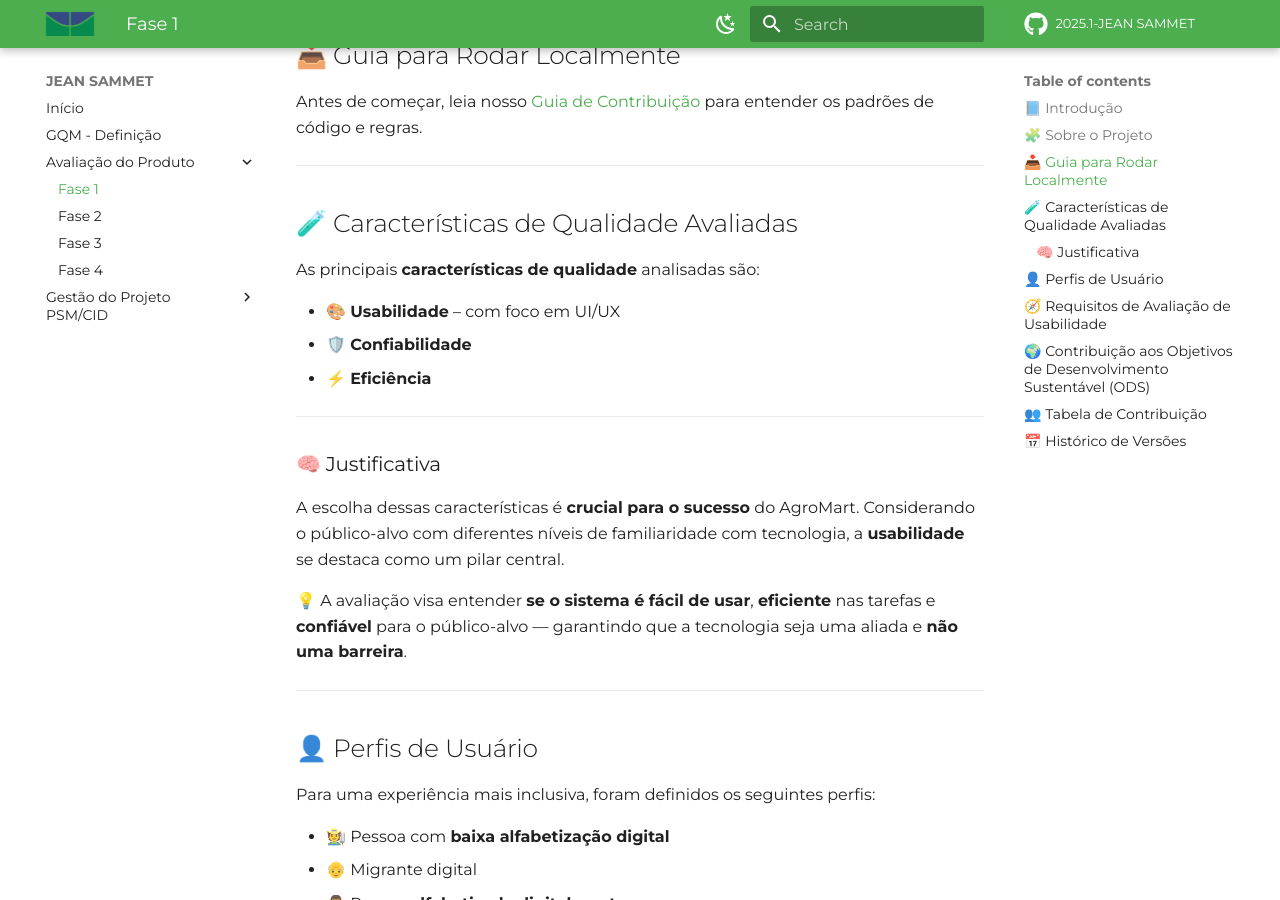
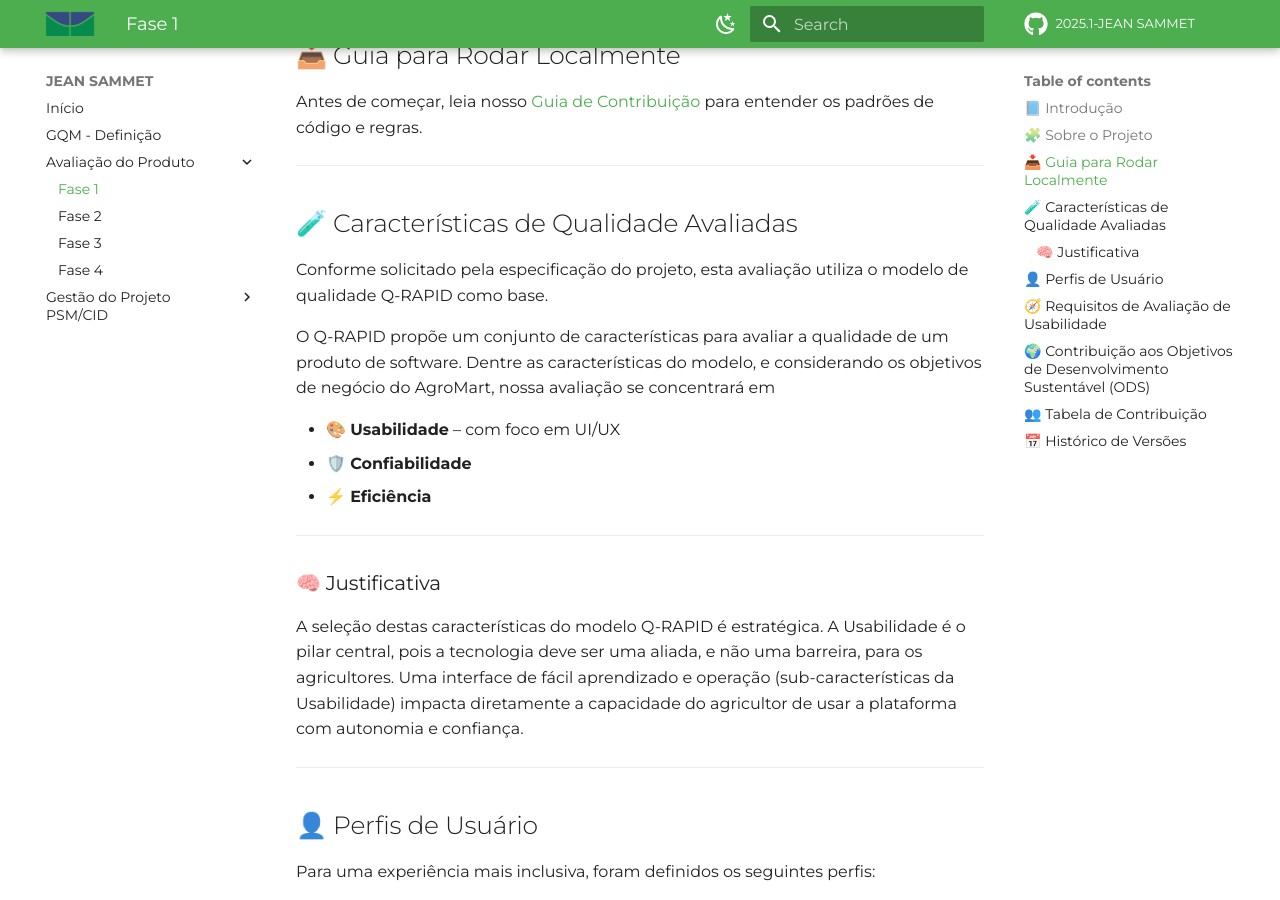
Before and after one commit to FCTE-Qualidade-de-Software-1/2025-1-T02-JEAN-SAMMET, an MkDocs documentation site: the page built from docs/fase1.md, in a window 1280 px wide and 900 px high, scrolled down 782 px. Built offline with MkDocs 1.6.1 and Material for MkDocs 9.7.7, drawn with Linux system fonts in a browser that asks for light colours; comment, search, counter and statistics services are not loaded.

Commit message:
Detalhamento do link do conteúdo com a abordagem Q-Rapid

```diff
--- a/docs/fase1.md
+++ b/docs/fase1.md
@@ -26,7 +26,9 @@ Antes de começar, leia nosso [Guia de Contribuição](CONTRIBUTING.md) para ent
 
 ## 🧪 Características de Qualidade Avaliadas
 
-As principais **características de qualidade** analisadas são:
+Conforme solicitado pela especificação do projeto, esta avaliação utiliza o modelo de qualidade Q-RAPID como base.
+
+O Q-RAPID propõe um conjunto de características para avaliar a qualidade de um produto de software. Dentre as características do modelo, e considerando os objetivos de negócio do AgroMart, nossa avaliação se concentrará em
 
 - 🎨 **Usabilidade** – com foco em UI/UX
 - 🛡️ **Confiabilidade**
@@ -36,9 +38,7 @@ As principais **características de qualidade** analisadas são:
 
 ### 🧠 Justificativa
 
-A escolha dessas características é **crucial para o sucesso** do AgroMart. Considerando o público-alvo com diferentes níveis de familiaridade com tecnologia, a **usabilidade** se destaca como um pilar central.
-
-💡 A avaliação visa entender **se o sistema é fácil de usar**, **eficiente** nas tarefas e **confiável** para o público-alvo — garantindo que a tecnologia seja uma aliada e **não uma barreira**.
+A seleção destas características do modelo Q-RAPID é estratégica. A Usabilidade é o pilar central, pois a tecnologia deve ser uma aliada, e não uma barreira, para os agricultores. Uma interface de fácil aprendizado e operação (sub-características da Usabilidade) impacta diretamente a capacidade do agricultor de usar a plataforma com autonomia e confiança.
 
 ---
 
```
